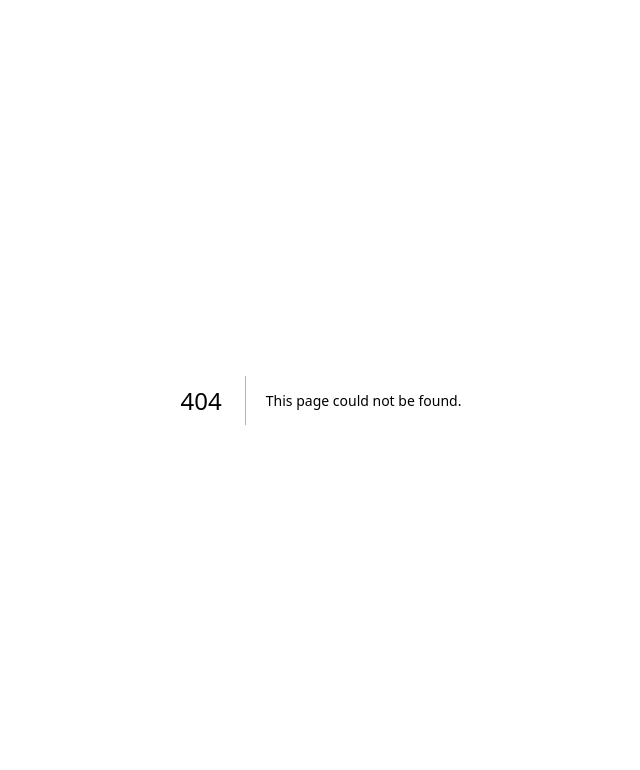
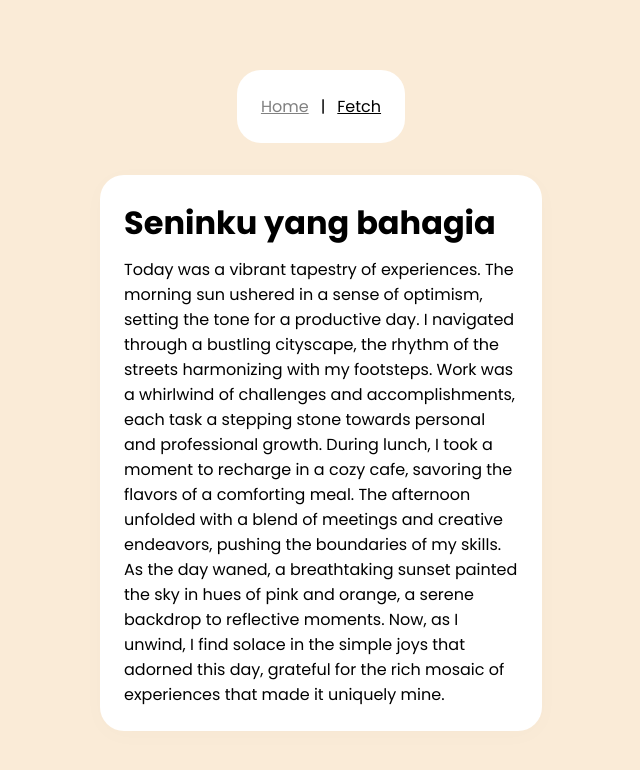
Before and after one commit to aidahdzfs/input-field, a Next.js app: page /diary in a window 1280 px wide. Before the commit this address had no page. Shown: the top 770 px of the page, without its empty margins (319-959 px from the left). Built offline with nearby package versions, Linux system fonts and the light colour scheme.

Commit message:
yang dikerja di kelas: routing dari page 1 ke 2

```diff
--- a/jsconfig.json
+++ b/jsconfig.json
@@ -1,7 +1,7 @@
 {
   "compilerOptions": {
     "paths": {
-      "@/*": ["./src/*"]
+      "@*": ["./src/*"]
     }
   }
 }
--- /dev/null
+++ b/src/app/diary/diary.css
@@ -0,0 +1,11 @@
+.diary-container {
+    display: flex;
+    width: 442px;
+    padding: 24px;
+    flex-direction: column;
+    align-items: flex-start;
+    gap: 10px;
+    border-radius: 24px;
+    background: #FFF;
+    box-shadow: 0px 4px 24px 0px rgba(0, 0, 0, 0.02);
+}
--- /dev/null
+++ b/src/app/diary/page.js
@@ -0,0 +1,11 @@
+import '@app/diary/diary.css';
+export default function Diary(){
+    return(
+        <>
+        <div className="diary-container">
+            <h1>Seninku yang bahagia</h1>
+            <p className="p-diary">Today was a vibrant tapestry of experiences. The morning sun ushered in a sense of optimism, setting the tone for a productive day. I navigated through a bustling cityscape, the rhythm of the streets harmonizing with my footsteps. Work was a whirlwind of challenges and accomplishments, each task a stepping stone towards personal and professional growth. During lunch, I took a moment to recharge in a cozy cafe, savoring the flavors of a comforting meal. The afternoon unfolded with a blend of meetings and creative endeavors, pushing the boundaries of my skills. As the day waned, a breathtaking sunset painted the sky in hues of pink and orange, a serene backdrop to reflective moments. Now, as I unwind, I find solace in the simple joys that adorned this day, grateful for the rich mosaic of experiences that made it uniquely mine.</p>
+        </div>
+        </>
+    )
+}
--- a/src/app/layout.js
+++ b/src/app/layout.js
@@ -1,4 +1,5 @@
-
+import Navbar from '@components/navbar/navbar.js'
+import '@styles/globals.css'
 export const metadata = {
   title: 'Input Field App',
   description: 'Tugas',
@@ -7,7 +8,10 @@
 export default function RootLayout({ children }) {
   return (
     <html lang="en">
-      <body>{children}</body>
+      <body>
+        <Navbar/>
+        {children}
+      </body>
     </html>
   )
 }
--- /dev/null
+++ b/src/components/navbar/navbar.css
@@ -0,0 +1,16 @@
+.navbar-container {
+    display: flex;
+    flex-direction: row;
+    column-gap: 12px;
+    background-color: white;
+    padding: 24px;
+    border-radius: 24px;
+}
+
+.active {
+    color: black;
+}
+
+.default {
+    color: gray;
+}
--- /dev/null
+++ b/src/components/navbar/navbar.js
@@ -0,0 +1,23 @@
+'use client'
+
+import '@components/navbar/navbar.css'
+import Link from 'next/link'
+import { usePathname } from 'next/navigation'
+
+const Navbar = () => {
+    const pathname = usePathname()
+  return (
+    <div className='navbar-container'>
+        <Link className={`link ${pathname === '/' ? 'active' : 'default'}`} href="/">
+            Home
+        </Link>
+        <p>|</p>
+        <Link className={`link ${pathname === '/diary' ? 'active' : 'default'}`} href="/diary">
+            Fetch
+        </Link>
+
+    </div>
+  )
+}
+
+export default Navbar
--- /dev/null
+++ b/src/styles/globals.css
@@ -0,0 +1,19 @@
+@import url('https://fonts.googleapis.com/css2?family=Poppins:wght@400;700&display=swap');
+
+*{
+    padding: 0;
+    margin: 0;
+    box-sizing: border-box;
+    font-family: Poppins;
+  }
+
+body {
+    width: 100vw;
+    height: 100vh;
+    display: flex;
+    flex-direction: column;
+    align-items: center;
+    justify-content: center;
+    background-color: antiquewhite;
+    row-gap: 32px;
+  }
--- a/src/app/globals.css
+++ b/src/styles/home.css
@@ -1,14 +1,5 @@
-@import url('https://fonts.googleapis.com/css2?family=Poppins:wght@400;700&display=swap');
-
-*{
-  padding: 0;
-  margin: 0;
-  box-sizing: border-box;
-}
-
 h1, p{
   color: #1e1e1e;
-  font-family: Poppins;
 }
 
 h1 {
@@ -27,16 +18,6 @@
   width: 120px;
   height: 120px;
   position: relative;
-}
-
-.body {
-  width: 100vw;
-  height: 100vh;
-  display: flex;
-  flex-direction: row;
-  align-items: center;
-  justify-content: center;
-  background-color: antiquewhite;
 }
 
 .banner-container {
```
Also changed, not shown: src/app/page.js (+4 -4 lines).
